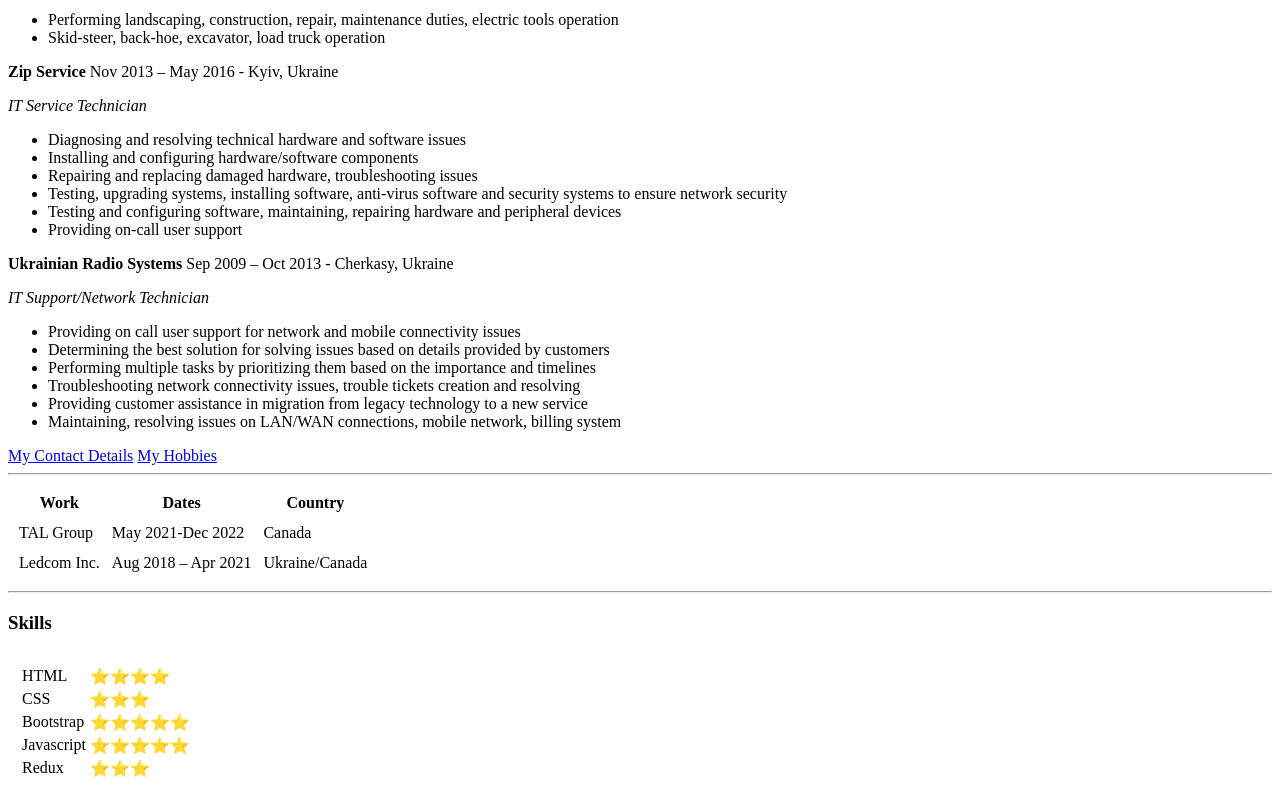
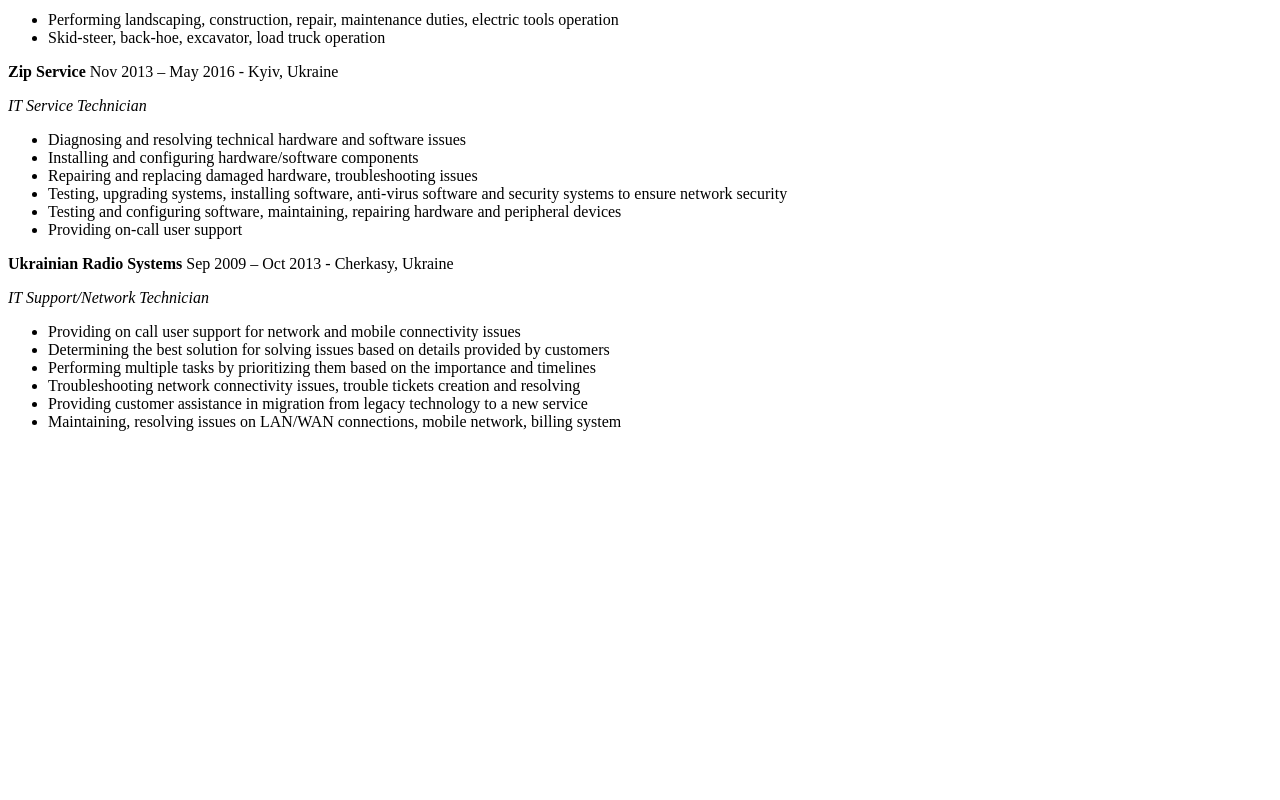
Before and after one commit to Vhkan/CV, a plain HTML site: page index.html in a window 1280 px wide. Shown: the part 1615-2415 px from the top of the page. After the commit the page ends 2062 px from the top, so only its background shows below. Drawn offline with Linux system fonts and the light colour scheme.

Commit message:
Modified CV for PubView

```diff
--- a/index.html
+++ b/index.html
@@ -100,64 +100,5 @@
     <li>Maintaining, resolving issues on LAN/WAN connections, mobile network, billing system</li>
 </ul>
 
-<!--Modifications For Practice-->
-<a href="My contact details.html">My Contact Details</a>
-<a href="My Hobbies.html">My Hobbies</a>
-<hr>
-<table cellspacing="10">
-    <thead>
-        <tr>
-            <th>Work</th>
-            <th>Dates</th>
-            <th>Country</th>
-        </tr>
-    </thead>
-    <tbody>
-        <tr>
-            <td>TAL Group</td>
-            <td>May 2021-Dec 2022</td>
-            <td>Canada</td>
-        </tr>
-        <tr>
-            <td>Ledcom Inc.</td>
-            <td>Aug 2018 – Apr 2021</td>
-            <td>Ukraine/Canada</td>
-        </tr>
-    </tbody>
-    <tfoot></tfoot>
-
-</table>
-
-<hr>
-<h3>Skills</h3>
-<table cellspacing="10">
-    <tr>
-        <td>
-            <table>
-                <tr>
-                    <td>HTML</td>
-                    <td>⭐⭐⭐⭐</td>
-                </tr>
-                <tr>
-                    <td>CSS</td>
-                    <td>⭐⭐⭐</td>
-                </tr>
-                <tr>
-                    <td>Bootstrap</td>
-                    <td>⭐⭐⭐⭐⭐</td>
-                </tr>
-                <tr>
-                    <td>Javascript</td>
-                    <td>⭐⭐⭐⭐⭐</td>
-                </tr>
-                <tr>
-                    <td>Redux</td>
-                    <td>⭐⭐⭐</td>
-                </tr>
-            </table>
-        </td>
-</table>
-
-
 </body>
 </html>
```
